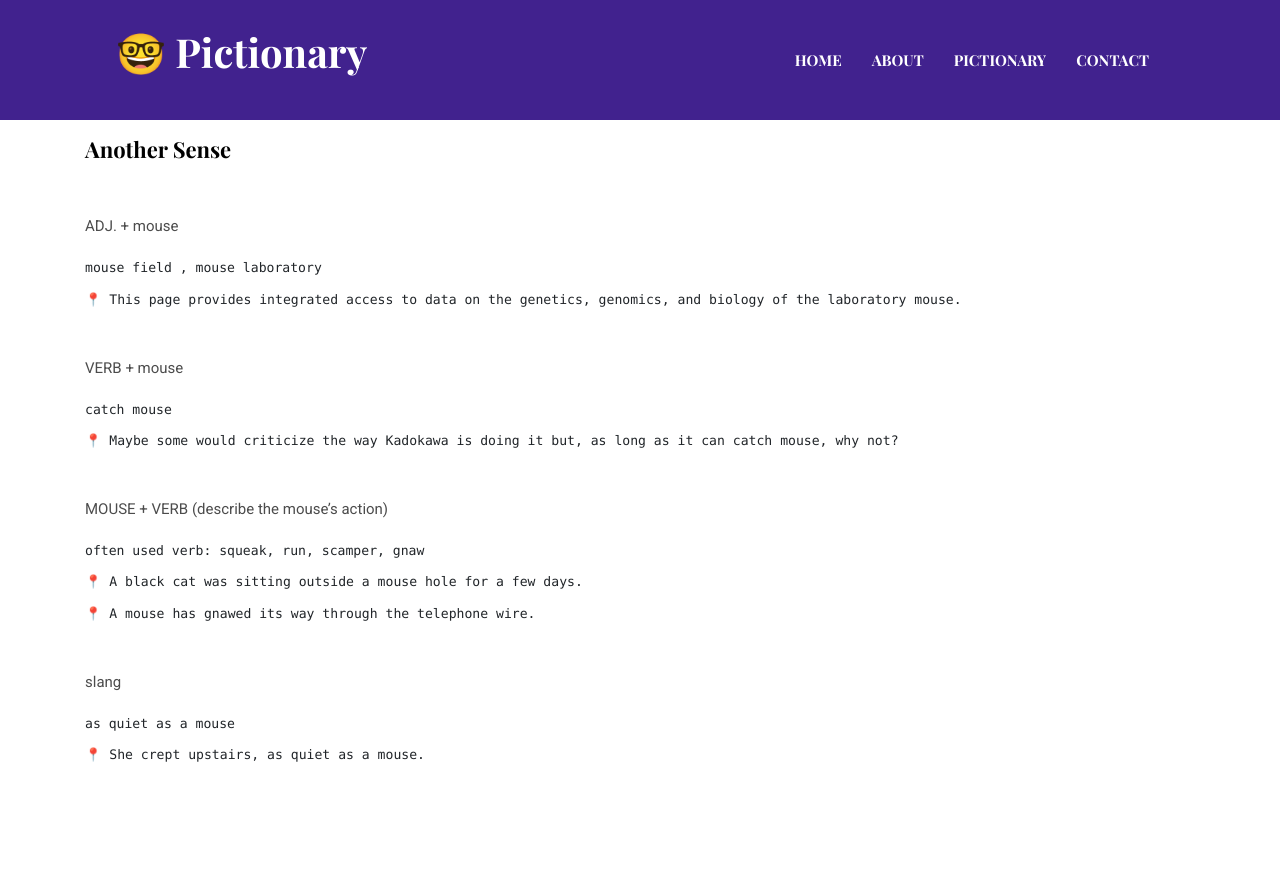
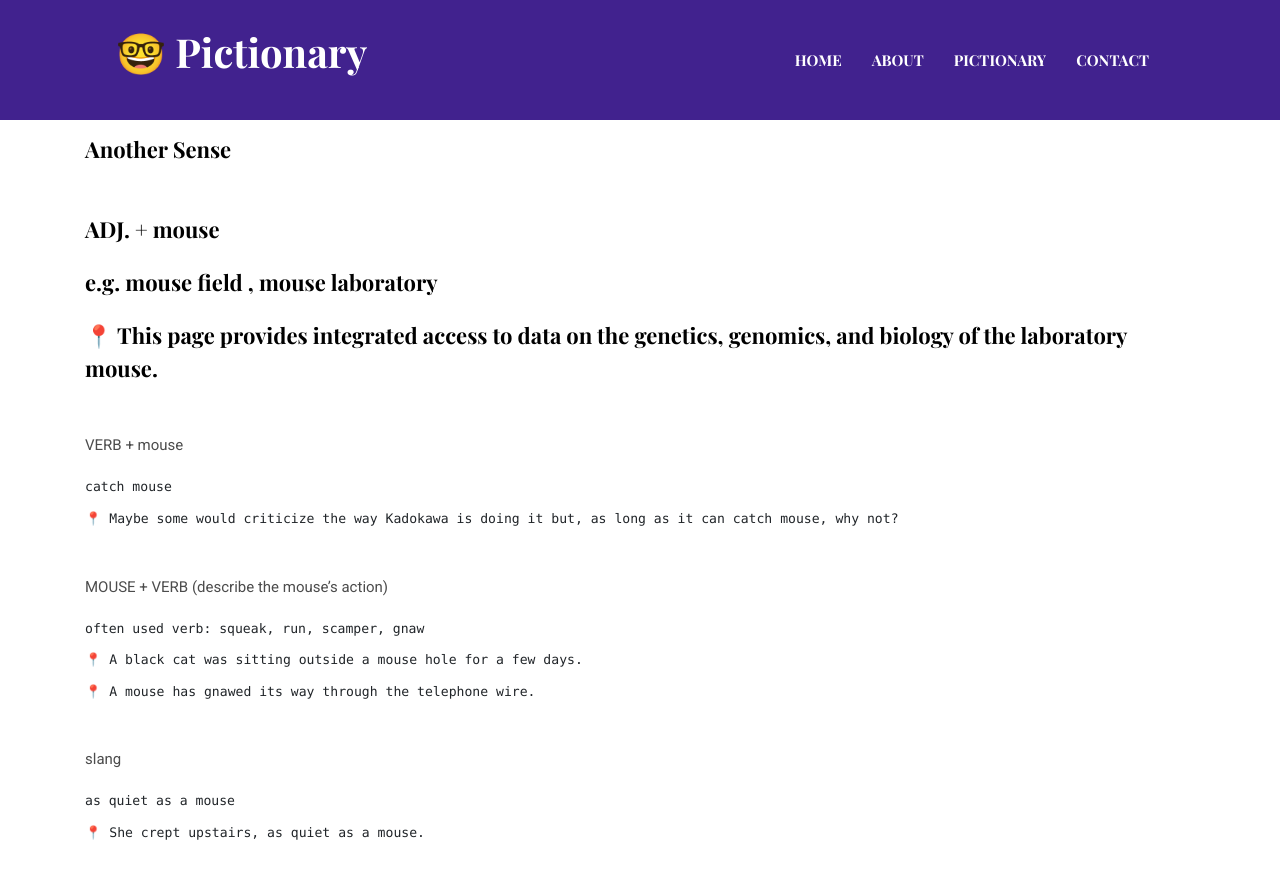
Before and after one commit to a1g5/a1g5.github.io, a Jekyll site: the page built from _posts/2023-02-20-mouse.markdown, in a window 1280 px wide and 900 px high, scrolled down 1415 px. Shown: the top 879 px of the window. Built offline with Jekyll 4.4.1, drawn with Linux system fonts in a browser that asks for light colours.

```diff
--- a/_posts/2023-02-20-mouse.markdown
+++ b/_posts/2023-02-20-mouse.markdown
@@ -36,11 +36,11 @@ move <B> mouse</B>
 
 **Another Sense**
 <br>
-ADJ. + mouse
+**ADJ. + mouse**
 
-	mouse field , mouse laboratory
+**e.g. mouse field , mouse laboratory**
 
-	📍 This page provides integrated access to data on the genetics, genomics, and biology of the laboratory mouse.
+**📍 This page provides integrated access to data on the genetics, genomics, and biology of the laboratory mouse.**
 
 <br>
 VERB + mouse
```
